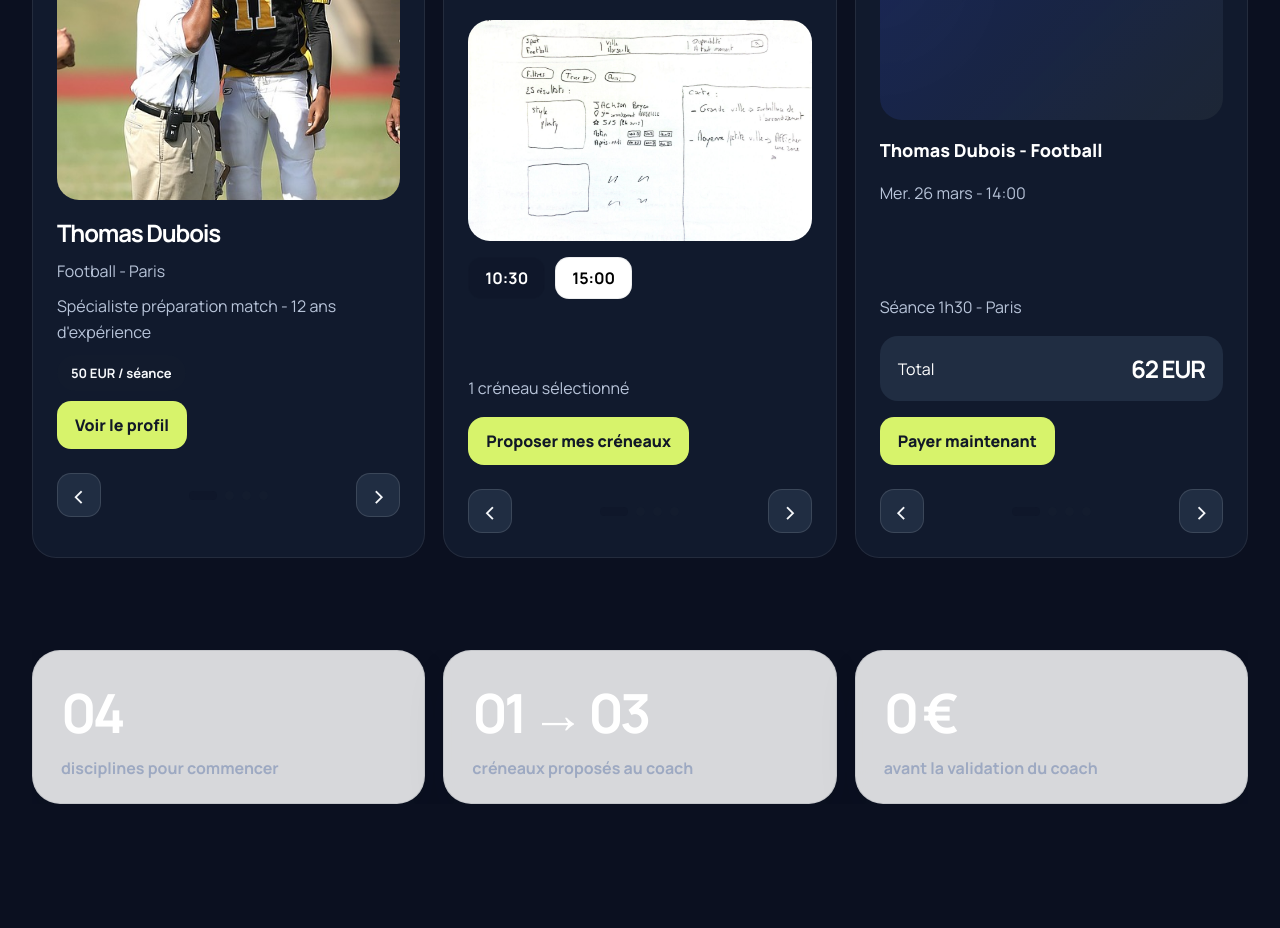
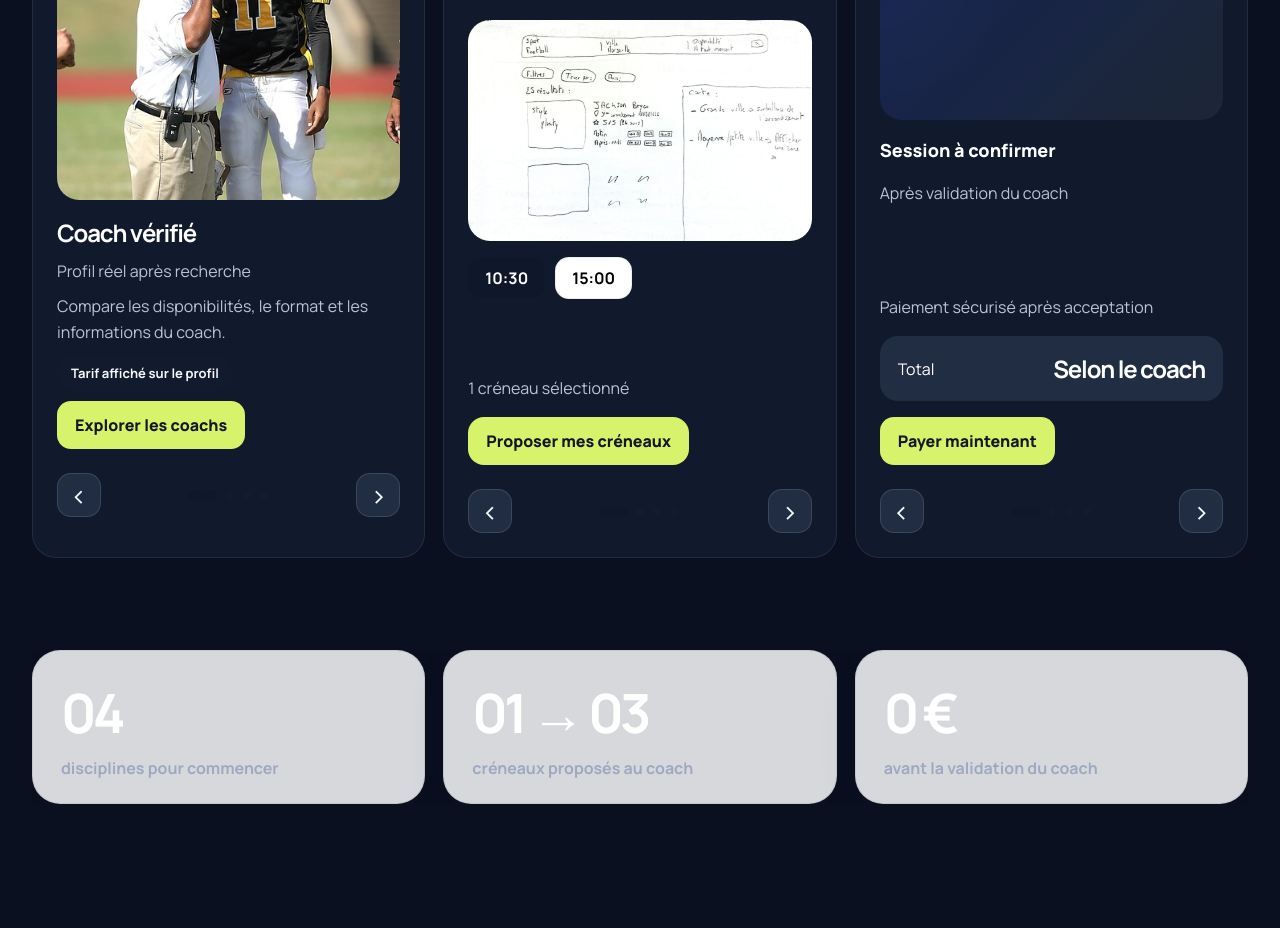
Before and after one commit to christopherfordant/GetYourMentor, a Next.js app in the folder gym-next/: page / in a window 1280 px wide. Shown: the part 1040-1968 px from the top of the page. Built offline with nearby package versions, Linux system fonts and the light colour scheme; no server answers.

Commit message:
avoid demo claims on production home

```diff
--- a/gym-next/app/page.tsx
+++ b/gym-next/app/page.tsx
@@ -9,5 +9,5 @@ export const metadata: Metadata = buildPageMetadata({
 });
 
 export default function HomePage() {
-  return <HomePageClient />;
+  return <HomePageClient allowDemoFallback={process.env.GETYOURMENTOR_ALLOW_DEMO === "true"} />;
 }
--- a/gym-next/components/home/HomePageClient.tsx
+++ b/gym-next/components/home/HomePageClient.tsx
@@ -55,7 +55,7 @@ function StepDots({ count, activeIndex }: { count: number; activeIndex: number }
   );
 }
 
-export function HomePageClient() {
+export function HomePageClient({ allowDemoFallback = false }: { allowDemoFallback?: boolean }) {
   const router = useRouter();
   const [isScrolled, setIsScrolled] = useState(false);
   const [sportInput, setSportInput] = useState("");
@@ -74,6 +74,21 @@ export function HomePageClient() {
   const activeProfile = profileSlides[profileIndex];
   const activeSlot = slotSlides[slotIndex];
   const activePayment = paymentSlides[paymentIndex];
+  const displayedProfile = allowDemoFallback ? activeProfile : {
+    ...activeProfile,
+    name: "Coach vérifié",
+    meta: "Profil réel après recherche",
+    detail: "Compare les disponibilités, le format et les informations du coach.",
+    price: "Tarif affiché sur le profil",
+    cta: "Explorer les coachs",
+  };
+  const displayedPayment = allowDemoFallback ? activePayment : {
+    ...activePayment,
+    title: "Session à confirmer",
+    date: "Après validation du coach",
+    detail: "Paiement sécurisé après acceptation",
+    total: "Selon le coach",
+  };
   const activeCity = activeProfile.meta.split(" - ")[1] || "Paris";
 
   const searchTarget = useMemo(() => {
@@ -189,23 +204,21 @@ export function HomePageClient() {
               </div>
               <div className={styles.miniScreen}>
                 <div className={styles.slideMedia}>
-                  <Image src={activeProfile.image} alt={activeProfile.name} fill className={styles.cardImage} />
+                  <Image src={displayedProfile.image} alt={displayedProfile.name} fill className={styles.cardImage} />
                 </div>
                 <div className={styles.slideContent}>
-                  <h4>{activeProfile.name}</h4>
-                  <p className={styles.slideMeta}>{activeProfile.meta}</p>
-                  <p className={styles.slideDetail}>{activeProfile.detail}</p>
-                  <span className={styles.pill}>{activeProfile.price}</span>
+                  <h4>{displayedProfile.name}</h4>
+                  <p className={styles.slideMeta}>{displayedProfile.meta}</p>
+                  <p className={styles.slideDetail}>{displayedProfile.detail}</p>
+                  <span className={styles.pill}>{displayedProfile.price}</span>
                   <button
                     className={styles.darkButton}
                     type="button"
-                    onClick={() =>
-                      router.push(
-                        `/coach?sport=${inferSportSlug(activeProfile.meta)}&city=${encodeURIComponent(activeCity)}&coach=${encodeURIComponent(activeProfile.name)}`,
-                      )
-                    }
+                    onClick={() => router.push(allowDemoFallback
+                      ? `/coach?sport=${inferSportSlug(activeProfile.meta)}&city=${encodeURIComponent(activeCity)}&coach=${encodeURIComponent(activeProfile.name)}`
+                      : searchTarget)}
                   >
-                    {activeProfile.cta}
+                    {displayedProfile.cta}
                   </button>
                 </div>
                 <div className={styles.stepActions}>
@@ -249,11 +262,9 @@ export function HomePageClient() {
                 <button
                   className={styles.softButton}
                   type="button"
-                  onClick={() =>
-                    router.push(
-                      `/creneau?sport=${inferSportSlug(activeProfile.meta)}&city=${encodeURIComponent(activeCity)}&coach=${encodeURIComponent(activeProfile.name)}`,
-                    )
-                  }
+                    onClick={() => router.push(allowDemoFallback
+                      ? `/creneau?sport=${inferSportSlug(activeProfile.meta)}&city=${encodeURIComponent(activeCity)}&coach=${encodeURIComponent(activeProfile.name)}`
+                      : searchTarget)}
                 >
                   {activeSlot.cta}
                 </button>
@@ -284,12 +295,12 @@ export function HomePageClient() {
               </div>
               <div className={styles.miniScreen}>
                 <div className={styles.paymentVisual} />
-                <span className={styles.paymentStrong}>{activePayment.title}</span>
-                <span className={styles.paymentRow}>{activePayment.date}</span>
-                <span className={styles.paymentRow}>{activePayment.detail}</span>
+                <span className={styles.paymentStrong}>{displayedPayment.title}</span>
+                <span className={styles.paymentRow}>{displayedPayment.date}</span>
+                <span className={styles.paymentRow}>{displayedPayment.detail}</span>
                 <div className={styles.paymentTotal}>
                   <span>Total</span>
-                  <strong>{activePayment.total}</strong>
+                  <strong>{displayedPayment.total}</strong>
                 </div>
                 <button className={styles.darkButton} type="button" onClick={() => router.push("/paiement")}>
                   Payer maintenant
```
